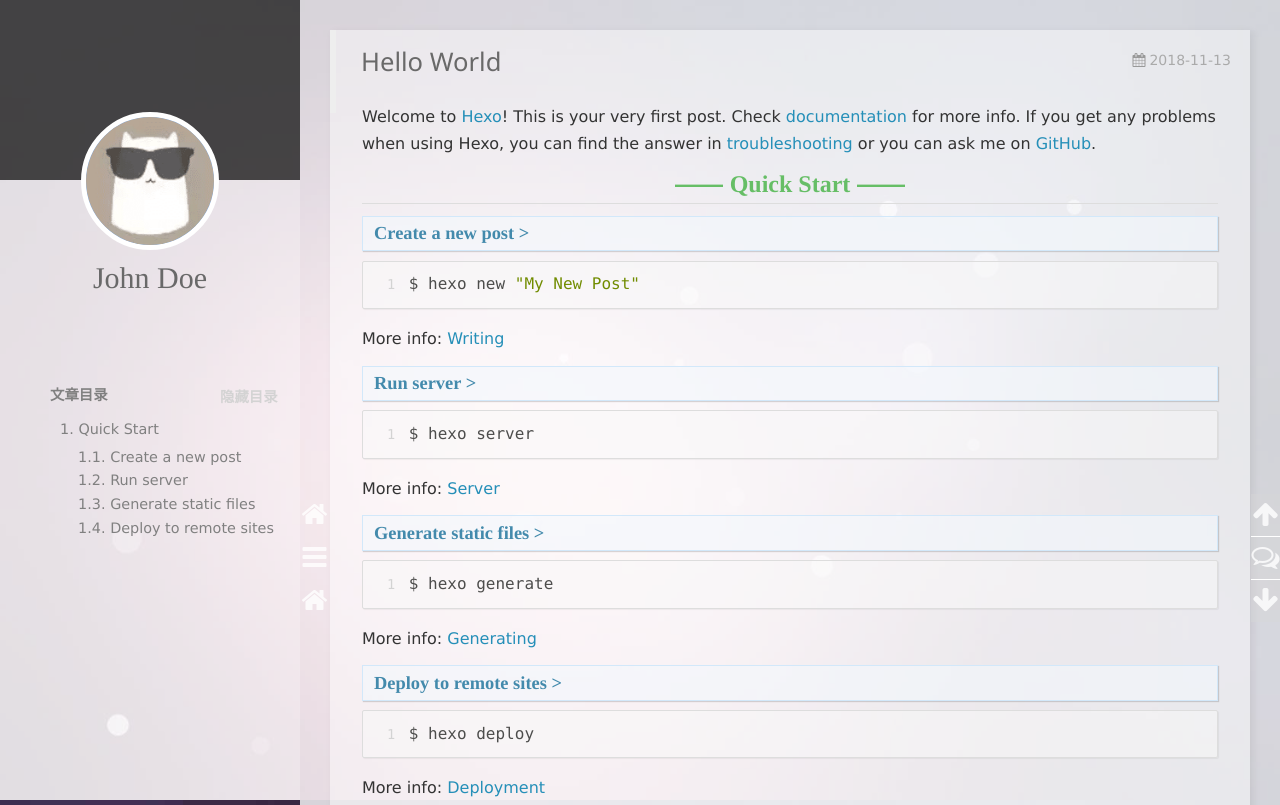
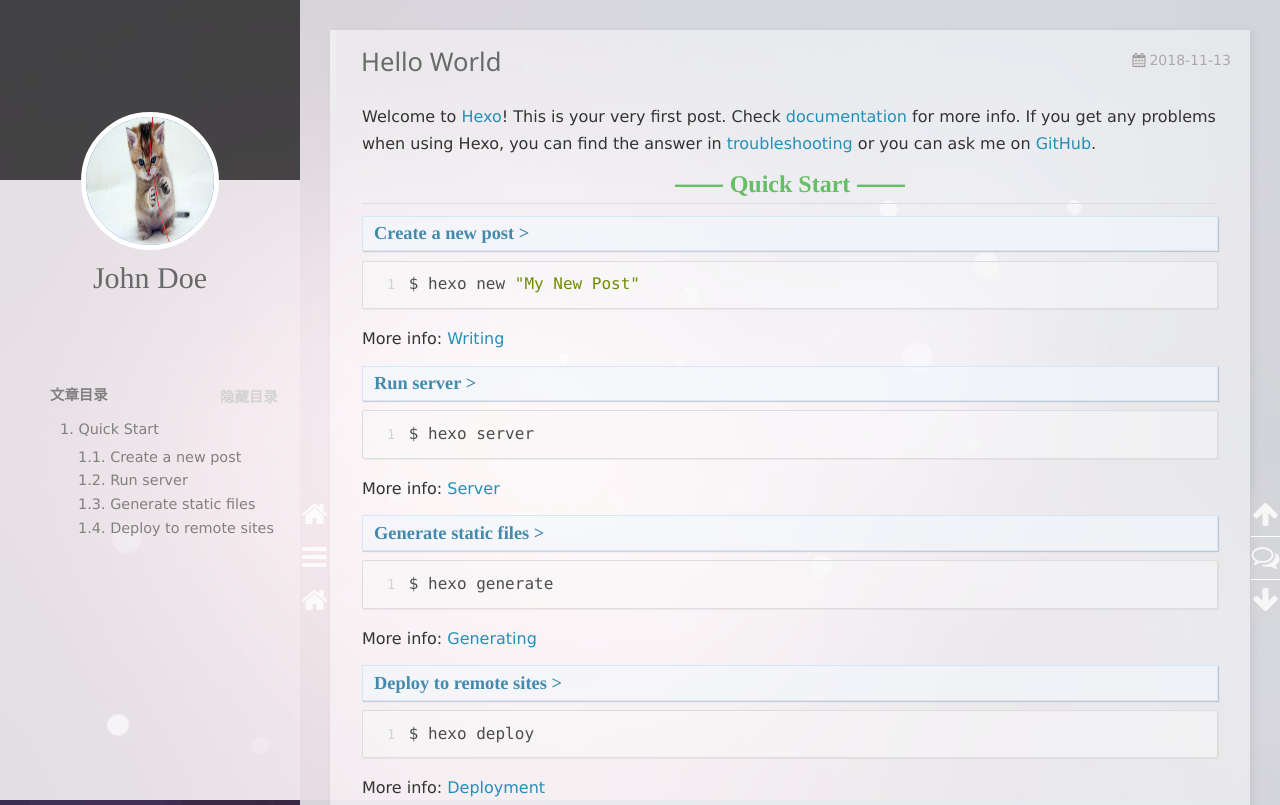
Before and after one commit to mengliangyang/mengliangyang.github.io, a plain HTML site: page 2018/11/13/hello-world/index.html in a window 1280 px wide. Shown: the top 805 px of the page. Drawn offline with nearby package versions, Linux system fonts and the light colour scheme; some packages are replaced by stand-ins of ours; a script that the page names is missing.

Commit message:
Site updated: 2018-11-14 20:59:18

```diff
--- a/2018/11/13/hello-world/index.html
+++ b/2018/11/13/hello-world/index.html
@@ -97,7 +97,7 @@
 <div class="intrude-less">
     <header id="header" class="inner">
         <a href="/" class="profilepic">
-            <img src="/img/avatar.png" class="animated zoomIn">
+            <img src="/img/323054.jpg" class="animated zoomIn">
         </a>
         <hgroup>
           <h1 class="header-author"><a href="/">John Doe</a></h1>
@@ -222,7 +222,7 @@
     <div class="intrude-less">
         <header id="header" class="inner">
             <a href="/" class="profilepic">
-                <img src="/img/avatar.png" class="animated zoomIn">
+                <img src="/img/323054.jpg" class="animated zoomIn">
             </a>
             <hgroup>
               <h1 class="header-author"><a href="/" title="回到主页">John Doe</a></h1>
```
Also changed, not shown: archives/2018/11/index.html (+2 -2 lines), archives/2018/index.html (+2 -2 lines), archives/index.html (+2 -2 lines), index.html (+2 -2 lines), img/323054.jpg (added).
